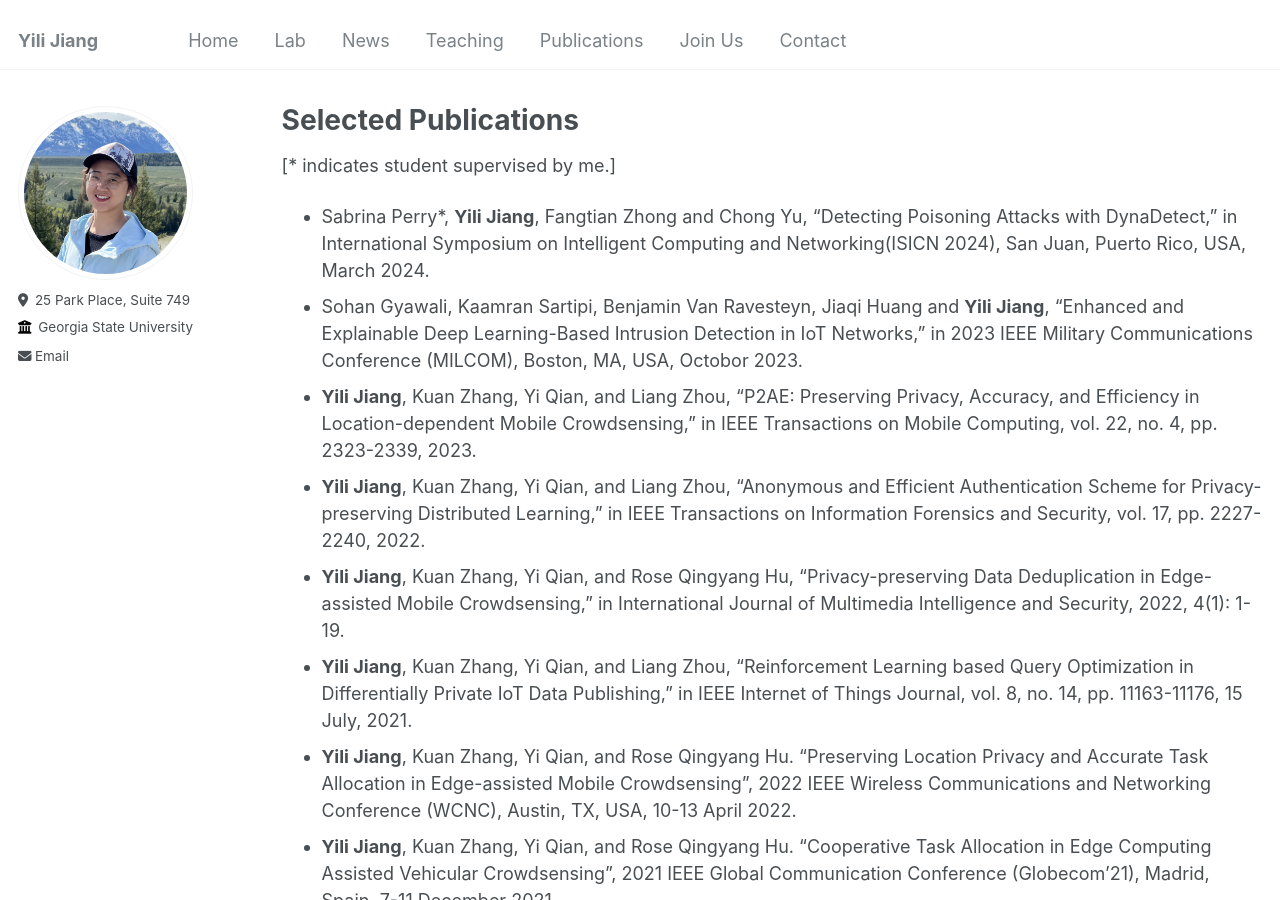
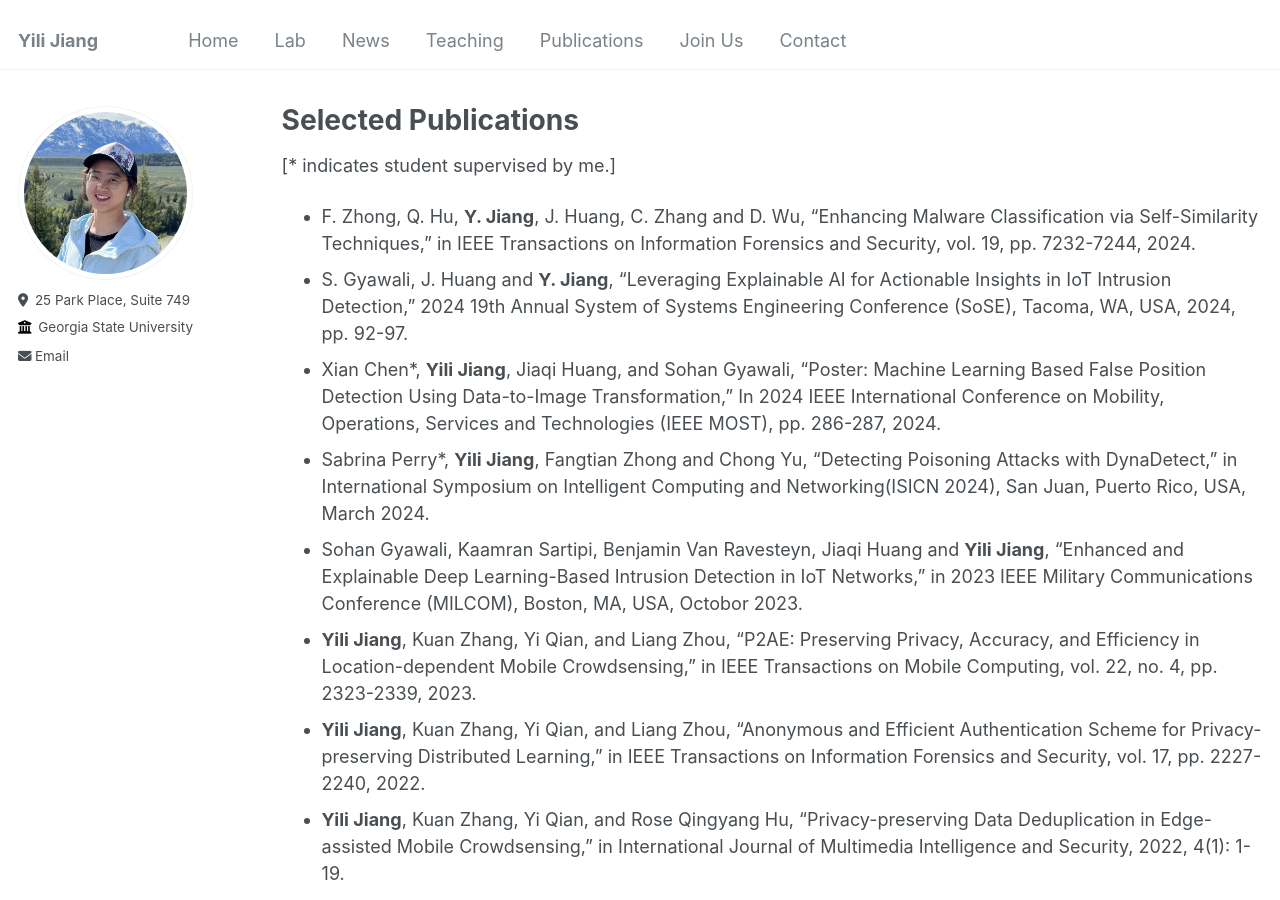
Before and after one commit to suhbrina-perry/suhbrina-perry.github.io, a Jekyll site: the page built from _pages/publications.md, in a window 1280 px wide and 900 px high. Built offline with Jekyll 4.4.1, drawn with Linux system fonts in a browser that asks for light colours.

Commit message:
Update publications.md

```diff
--- a/_pages/publications.md
+++ b/_pages/publications.md
@@ -12,6 +12,10 @@ author_profile: true
 <pr/>
 
 [* indicates student supervised by me.]
+
+- F. Zhong, Q. Hu, **Y. Jiang**, J. Huang, C. Zhang and D. Wu, "Enhancing Malware Classification via Self-Similarity Techniques," in IEEE Transactions on Information Forensics and Security, vol. 19, pp. 7232-7244, 2024.
+- S. Gyawali, J. Huang and **Y. Jiang**, "Leveraging Explainable AI for Actionable Insights in IoT Intrusion Detection," 2024 19th Annual System of Systems Engineering Conference (SoSE), Tacoma, WA, USA, 2024, pp. 92-97.
+- Xian Chen*, **Yili Jiang**, Jiaqi Huang, and Sohan Gyawali, "Poster: Machine Learning Based False Position Detection Using Data-to-Image Transformation," In 2024 IEEE International Conference on Mobility, Operations, Services and Technologies (IEEE MOST), pp. 286-287, 2024.
 - Sabrina Perry*, **Yili Jiang**, Fangtian Zhong and Chong Yu, "Detecting Poisoning Attacks with DynaDetect," in International Symposium on Intelligent Computing and Networking(ISICN 2024), San Juan, Puerto Rico, USA, March 2024.
 - Sohan Gyawali, Kaamran Sartipi, Benjamin Van Ravesteyn, Jiaqi Huang and **Yili Jiang**, "Enhanced and Explainable Deep Learning-Based Intrusion Detection in IoT Networks," in 2023 IEEE Military Communications Conference (MILCOM), Boston, MA, USA, Octobor 2023.
 - **Yili Jiang**, Kuan Zhang, Yi Qian, and Liang Zhou, “P2AE: Preserving Privacy, Accuracy, and Efficiency in Location-dependent Mobile Crowdsensing,” in IEEE Transactions on Mobile Computing, vol. 22, no. 4, pp. 2323-2339, 2023.
```
